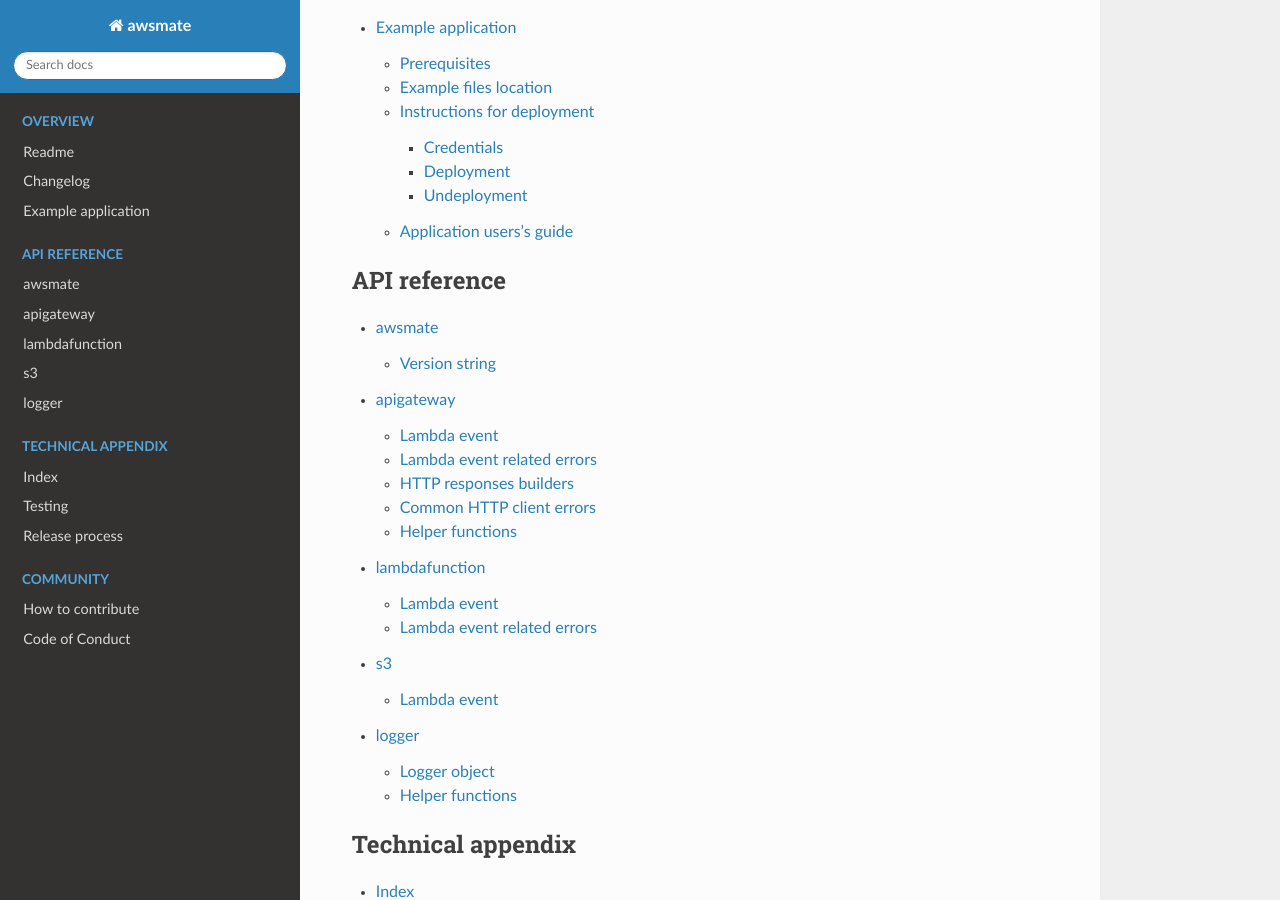
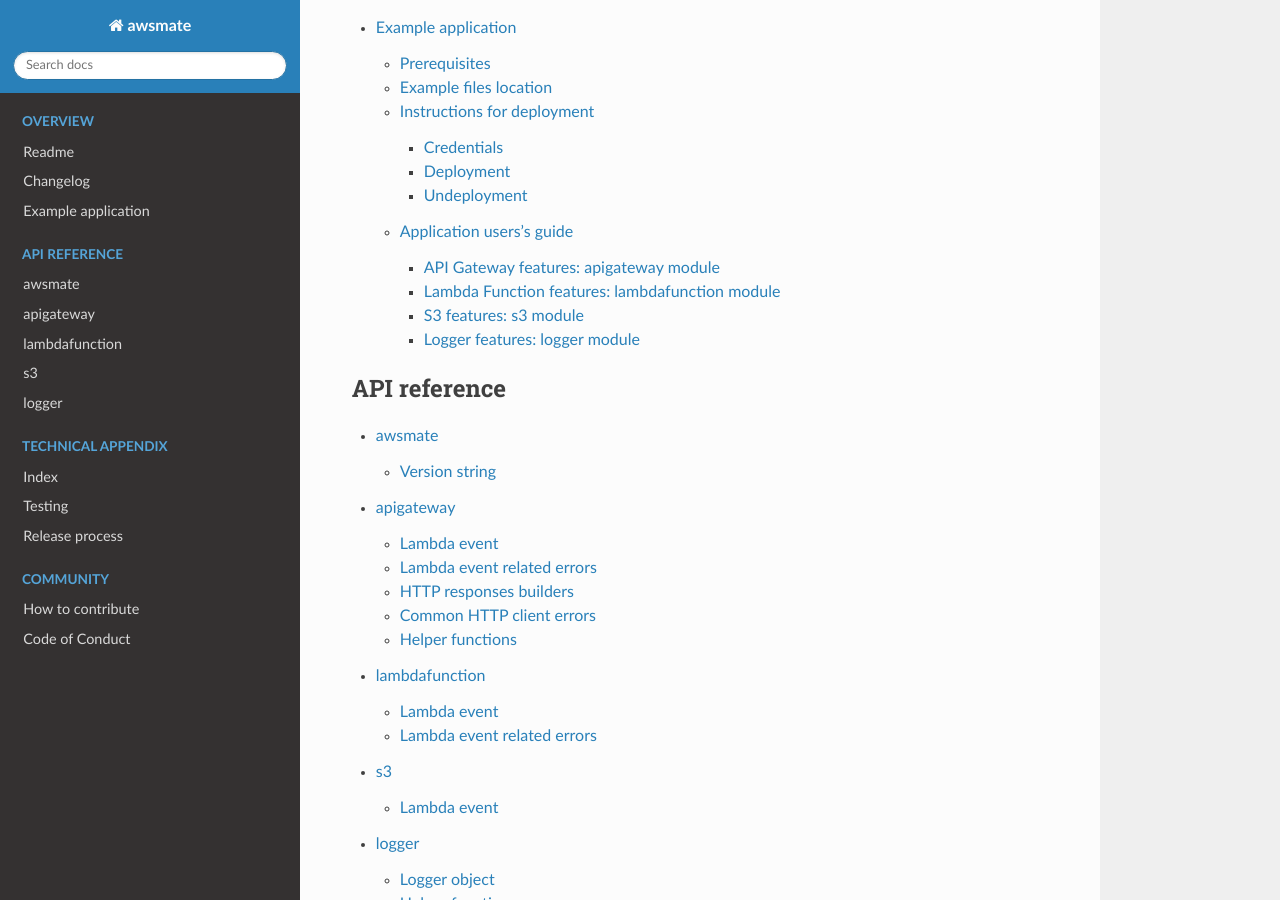
Before and after one commit to shlublu/awsmate, a Sphinx documentation site: the page built from docs/source/index.rst, in a window 1280 px wide and 900 px high, scrolled down 816 px. Built offline with Sphinx 7.4.7 and the Read the Docs theme 2.0.0, drawn with Linux system fonts in a browser that asks for light colours; some of the changed lines change nothing that is shown.

Commit message:
Examples: documentation

```diff
--- a/docs/source/example_application.rst
+++ b/docs/source/example_application.rst
@@ -38,10 +38,11 @@
 
 * Using configuration and credentials files:
     *   Define a default profile in ``~/.aws/``, or use the AWS CLI ``aws configure`` command
-    *   Please see the `AWS documentation <https://docs.aws.amazon.com/cli/latest/userguide/cli-configure-files.html>`_  for further details
+    *   Please see the `AWS documentation of these configuration files <https://docs.aws.amazon.com/cli/latest/userguide/cli-configure-files.html>`_  for further details
 * Using environment variables:
-    *   Define the environment variables ``AWS_ACCESS_KEY_ID`` and ``AWS_SECRET_ACCESS_KEY`` with the parameters corresponding to your AWS IAM access key
-    *   Export them both using the shell ``export`` command
+    *   Define the environment variables ``AWS_ACCESS_KEY_ID``, ``AWS_SECRET_ACCESS_KEY``, ``AWS_ROLE_ARN`` (...) with the parameters corresponding to your AWS IAM access key
+    *   Export them all using the shell ``export`` command
+    *   Please see the `AWS documentation of these environment variables <https://docs.aws.amazon.com/cli/latest/userguide/cli-configure-envvars.html>`_  for further details
 
 Deployment
 ~~~~~~~~~~
@@ -49,9 +50,9 @@
 From the ``example`` directory above, run:
 
 * ``./deploy.sh``: this will deploy all AWS resources described in the ``tf/`` directory. This may take a few minutes.
-* then take note of the final message ``endpoint_url = "https://XXXXXXX.execute-api.eu-west-1.amazonaws.com/v0"``: this is the URL of the newly deployed example API.
+* then take note of the final message ``endpoint_url = "https://<deployment id>.execute-api.<region>.amazonaws.com/v0"``: this is the URL of the newly deployed example API.
 
-The section "Application users's guide" below explains how to use this example application.
+The :ref:`section "Application users's guide"<Application users's guide>` below explains how to use this example application.
 
 **Caveat**:
 
@@ -60,8 +61,7 @@
 before continuing to use the example application, otherwise unexpected behaviour may occur such as unexpected ``{"message":"Missing Authentication Token"}``
 messages when querying the example API.
 
-You can also undeploy the application (see next section) before deploying it again. This would workflows
-but this would change the example API URL.
+You can also undeploy the application (see :ref:`section "Undeployment"<Undeployment>`) below before deploying it again. This would work but this would change the example API URL.
 
 Undeployment
 ~~~~~~~~~~~~
@@ -73,11 +73,111 @@
 Application users's guide
 -------------------------
 
-TODO:
-
 This example application demonstrates the various modules of the ``awsmate`` library:
 
-*  :doc:`apigateway <apigateway>` module: API Gateway features
-* Lambda Function features
-* Logger features
-* S3 features
+API Gateway features: :doc:`apigateway<apigateway>` module
+~~~~~~~~~~~~~~~~~~~~~~~~~~~~~~~~~~~~~~~~~~~~~~~~~~~~~~~~~~~
+
+* Relevant source files:
+
+::
+
+    awsmate
+        |___example
+                |
+                |___src
+                     |
+                     |___lambda_apigateway_returns_okay.py
+                     |
+                     |___lambda_apigateway_returns_403.py
+                     |
+                     |___lambda_apigateway_returns_500.py
+
+
+* Use (``<deployment id>`` and ``<region>`` below need replacing by actual values returned by ``./deploy.sh``, as seen in :ref:`section "Deployment"<Deployment>` above):
+    * Route "okay"
+        * Command-line with ``curl``
+            * ``curl -X <any HTTP verb> https://<deployment id>.execute-api.<region>.amazonaws.com/v0/okay/<any path>?<any url parameter>=<any value>&<etc>=<etc> --data '<any JSON payload>' --header '<any name>: <any value>'``
+            * Example: ``curl -X POST https://<deployment id>.execute-api.<region>.amazonaws.com/v0/okay/lets/go?someParam=someValue --data '{ "someKey": 42 }' --header 'X-example: 42'``
+            * Returns 200 with a JSON payload that contains the result of all methods of ``awsmate.apigateway.LambdaProxyEvent`` plus the raw event received from AWS API Gateway.
+            * Demonstrates
+                * the use of all methods of ``awsmate.apigateway.LambdaProxyEvent``,
+                * the use of the HTTP response builder ``awsmate.apigateway.build_http_response()``
+        * With a web browser
+            * ``https://<deployment id>.execute-api.<region>.amazonaws.com/v0/okay/<any path>?<any url parameter>=<any value>&<etc>=<etc>``
+            * Example: ``https://<deployment id>.execute-api.<region>.amazonaws.com/v0/okay/lets/go?someParam=someValue``
+            * Returns an HTML page that is an HTML transformation of the JSON payload described in the command-line example just above.
+            * Demonstrates
+                * the same of the above, plus
+                * the use of the ``custom_transformers`` (here: HTML transformation of the API response) described in :doc:`the apigateway module documentation<apigateway>`,
+                * the use of ``extra_headers`` (here: to handle CORS) with ``awsmate.apigateway.build_http_response()``,
+                * the ``gzip`` built-in functionality of ``awsmate.apigateway.build_http_response()`` based on the ``Accept-Encoding`` header (unless your browser does not accept gzip!),
+                * the handling of preferences submitted through ``Accept<*>`` headers in `weighted quality value syntax<https://developer.mozilla.org/en-US/docs/Web/HTTP/Content_negotiation>`.
+    * Route "forbidden"
+        * Command-line with ``curl``
+            * ``curl -X GET https://<deployment id>.execute-api.<region>.amazonaws.com/v0/forbidden' --header '<any name>: <any value>'``
+            * Example: ``curl -X GET https://<deployment id>.execute-api.<region>.amazonaws.com/v0/forbidden``
+            * Returns 403 with a JSON payload that explains access is forbidden
+            * Demonstrates
+                * the use of the HTTP response builder ``awsmate.apigateway.build_http_client_error_response()``
+        * With a web browser
+            * ``https://<deployment id>.execute-api.<region>.amazonaws.com/v0/forbidden``
+            * Example: ``https://<deployment id>.execute-api.<region>.amazonaws.com/v0/forbidden``
+            * Returns an HTML page that is an HTML transformation of the JSON payload described in the command-line example just above.
+            * Demonstrates
+                * the same of the above plus the same extras seen with the "okay" route above
+    * Route "crash"
+        * Command-line with ``curl``
+            * ``curl -X GET https://<deployment id>.execute-api.<region>.amazonaws.com/v0/crash' --header '<any name>: <any value>'``
+            * Example: ``curl -X GET https://<deployment id>.execute-api.<region>.amazonaws.com/v0/crash``
+            * Returns 500 with a JSON payload that explains an internal error occurred
+            * Demonstrates
+                * the use of the HTTP response builder ``awsmate.apigateway.build_http_server_error_response()``
+        * With a web browser
+            * ``https://<deployment id>.execute-api.<region>.amazonaws.com/v0/crash``
+            * Example: ``https://<deployment id>.execute-api.<region>.amazonaws.com/v0/crash``
+            * Returns an HTML page that is an HTML transformation of the JSON payload described in the command-line example just above.
+            * Demonstrates
+                * the same of the above plus the same extras seen with the "okay" route above
+
+
+Lambda Function features: :doc:`lambdafunction<lambdafunction>` module
+~~~~~~~~~~~~~~~~~~~~~~~~~~~~~~~~~~~~~~~~~~~~~~~~~~~~~~~~~~~~~~~~~~~~~~~
+
+*Nothing for now*
+
+S3 features: :doc:`s3<s3>` module
+~~~~~~~~~~~~~~~~~~~~~~~~~~~~~~~~~~
+
+* Relevant source files:
+
+::
+
+    awsmate
+        |___example
+                |
+                |___src
+                     |
+                     |___lambda_s3_notification.py
+
+
+* Use: TODO
+
+Logger features: :doc:`logger<logger>` module
+~~~~~~~~~~~~~~~~~~~~~~~~~~~~~~~~~~~~~~~~~~~~~~
+
+* Relevant source files:
+
+All files are relevant but we recommand the following one:
+
+::
+
+    awsmate
+        |___example
+                |
+                |___src
+                     |
+                     |___lambda_apigateway_returns_500.py
+
+
+* Use: TODO -- think of suggesting Cloudwatch
```
